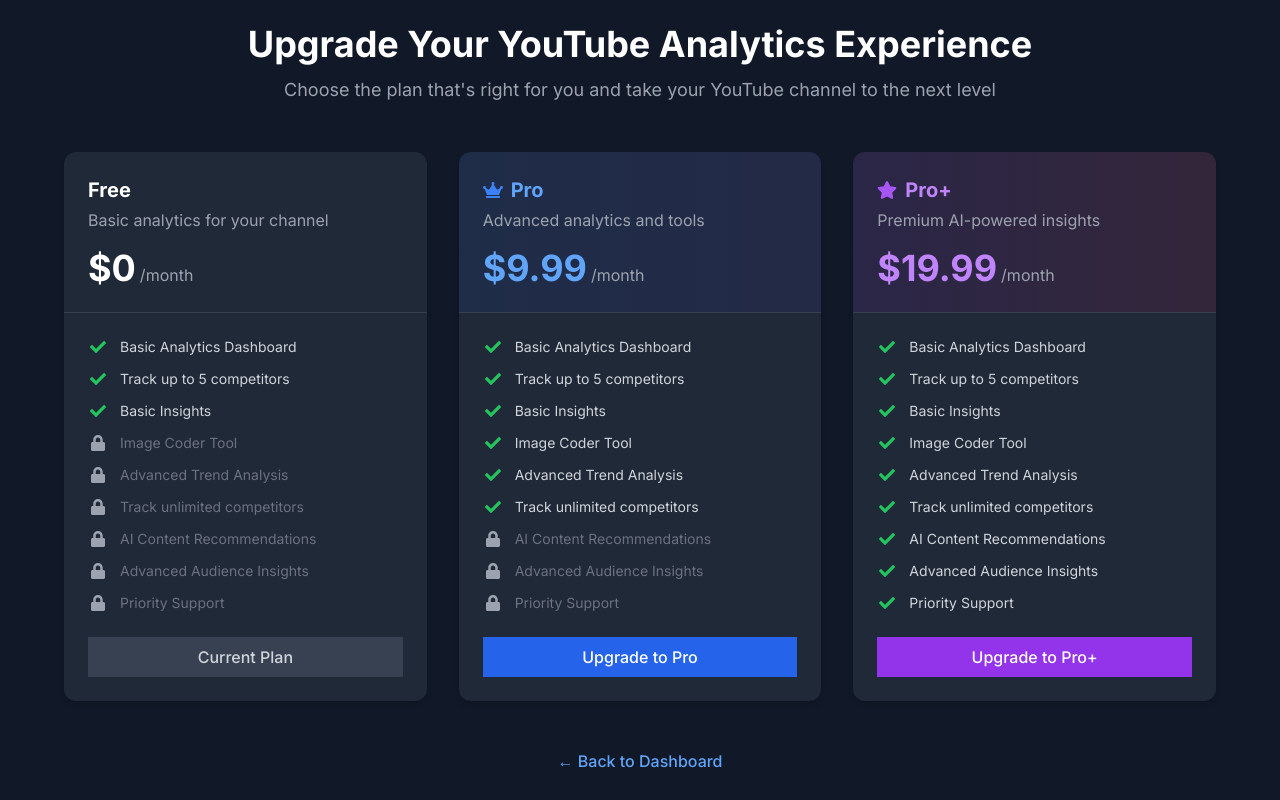
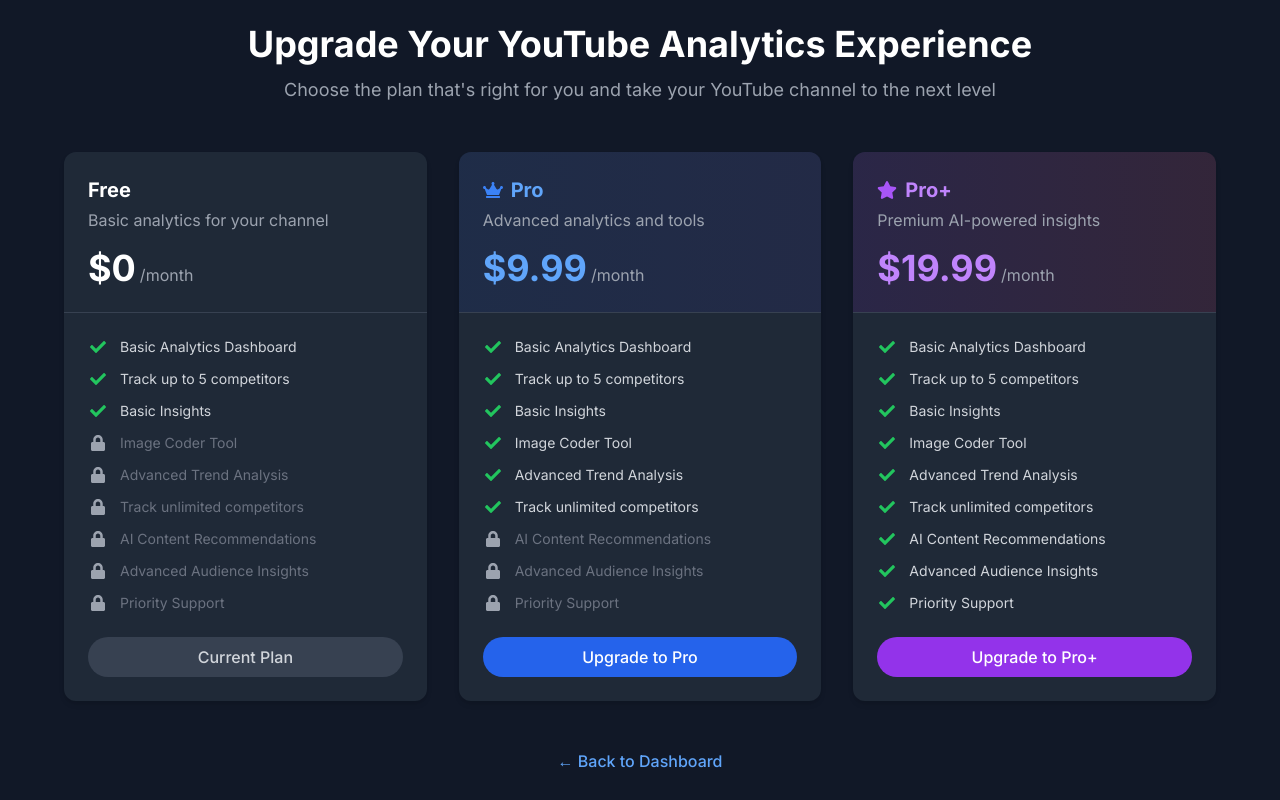
Before and after one commit to Rsilva305/tubeintel-pro, a Next.js app: page /subscription in a window 1280 px wide. Built offline with nearby package versions, Linux system fonts and the light colour scheme; no server answers.

Commit message:
Update all buttons to have fully rounded edges

```diff
--- a/src/app/subscription/page.tsx
+++ b/src/app/subscription/page.tsx
@@ -132,7 +132,7 @@
         </div>
 
         {message && (
-          <div className={`max-w-xl mx-auto mb-8 p-4 rounded-lg ${
+          <div className={`max-w-xl mx-auto mb-8 p-4 rounded-full ${
             message.type === 'success'
               ? 'bg-green-100 dark:bg-green-900/30 text-green-800 dark:text-green-200'
               : message.type === 'error'
@@ -170,7 +170,7 @@
               </ul>
 
               <button
-                className="mt-6 w-full py-2 px-4 bg-gray-200 dark:bg-gray-700 rounded-lg text-gray-800 dark:text-gray-300 font-medium"
+                className="mt-6 w-full py-2 px-4 bg-gray-200 dark:bg-gray-700 rounded-full text-gray-800 dark:text-gray-300 font-medium"
                 disabled
               >
                 Current Plan
@@ -191,7 +191,7 @@
                   <FaCrown className="text-blue-500" /> Pro
                 </h2>
                 {currentPlan === 'pro' && (
-                  <span className="px-2 py-1 bg-blue-100 dark:bg-blue-900/50 text-blue-700 dark:text-blue-300 text-xs font-medium rounded">
+                  <span className="px-2 py-1 bg-blue-100 dark:bg-blue-900/50 text-blue-700 dark:text-blue-300 text-xs font-medium rounded-full">
                     Current Plan
                   </span>
                 )}
@@ -220,7 +220,7 @@
               <button
                 onClick={() => handleSubscribe('pro')}
                 disabled={isLoading || currentPlan === 'pro'}
-                className={`mt-6 w-full py-2 px-4 rounded-lg font-medium transition-colors ${
+                className={`mt-6 w-full py-2 px-4 rounded-full font-medium transition-colors ${
                   currentPlan === 'pro'
                     ? 'bg-blue-100 dark:bg-blue-900/50 text-blue-700 dark:text-blue-300 cursor-default'
                     : 'bg-blue-600 hover:bg-blue-700 text-white'
@@ -244,7 +244,7 @@
                   <FaStar className="text-purple-500" /> Pro+
                 </h2>
                 {currentPlan === 'pro-plus' && (
-                  <span className="px-2 py-1 bg-purple-100 dark:bg-purple-900/50 text-purple-700 dark:text-purple-300 text-xs font-medium rounded">
+                  <span className="px-2 py-1 bg-purple-100 dark:bg-purple-900/50 text-purple-700 dark:text-purple-300 text-xs font-medium rounded-full">
                     Current Plan
                   </span>
                 )}
@@ -273,7 +273,7 @@
               <button
                 onClick={() => handleSubscribe('pro-plus')}
                 disabled={isLoading || currentPlan === 'pro-plus'}
-                className={`mt-6 w-full py-2 px-4 rounded-lg font-medium transition-colors ${
+                className={`mt-6 w-full py-2 px-4 rounded-full font-medium transition-colors ${
                   currentPlan === 'pro-plus'
                     ? 'bg-purple-100 dark:bg-purple-900/50 text-purple-700 dark:text-purple-300 cursor-default'
                     : 'bg-purple-600 hover:bg-purple-700 text-white'
--- a/src/components/Sidebar.tsx
+++ b/src/components/Sidebar.tsx
@@ -254,7 +254,7 @@
       {!collapsed && subscriptionTier !== 'pro-plus' && (
         <Link
           href="/subscription"
-          className="mt-4 mx-3 flex items-center justify-center gap-2 bg-gradient-to-r from-purple-900 to-pink-800 hover:from-purple-800 hover:to-pink-700 text-white text-sm font-medium py-2 px-3 rounded-lg transition-colors"
+          className="mt-4 mx-3 flex items-center justify-center gap-2 bg-gradient-to-r from-purple-900 to-pink-800 hover:from-purple-800 hover:to-pink-700 text-white text-sm font-medium py-2 px-3 rounded-full transition-colors"
         >
           <FaCrown size={14} />
           {subscriptionTier === 'free' ? 'Upgrade to Pro' : 'Upgrade to Pro+'}
```
